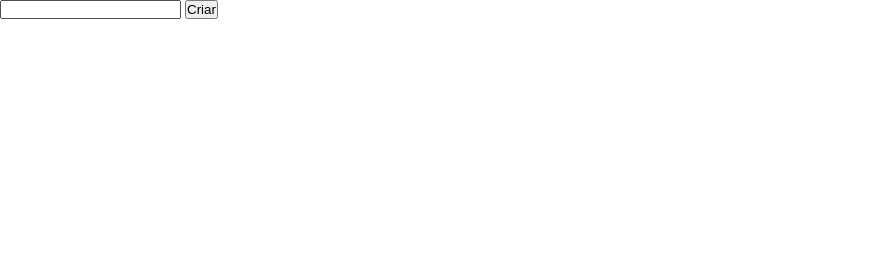
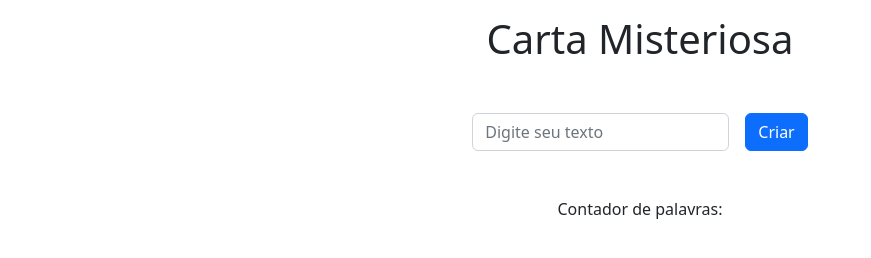
Before and after one commit to HigorMN/carta-misteriosa, a website: page index.html in a window 1280 px wide. Shown: the whole page, without its empty margins (0-871 px from the left). Drawn offline with nearby package versions, Linux system fonts and the light colour scheme.

Commit message:
css aplicado

```diff
--- a/index.html
+++ b/index.html
@@ -5,13 +5,38 @@
     <meta http-equiv="X-UA-Compatible" content="IE=edge" />
     <meta name="viewport" content="width=device-width, initial-scale=1.0" />
     <title>Carta Misteriosa</title>
+    <link
+      href="https://cdn.jsdelivr.net/npm/bootstrap@5.2.0-beta1/dist/css/bootstrap.min.css"
+      rel="stylesheet"
+      integrity="sha384-0evHe/X+R7YkIZDRvuzKMRqM+OrBnVFBL6DOitfPri4tjfHxaWutUpFmBp4vmVor"
+      crossorigin="anonymous"
+    />
     <link rel="stylesheet" href="style.css" />
   </head>
   <body>
-    <input type="text" id="carta-texto" />
-    <button id="criar-carta">Criar</button>
-    <p id="carta-gerada"></p>
-    <p id="carta-contador"></p>
+    <header><h1>Carta Misteriosa</h1></header>
+    <main class="mb-3">
+      <div class="row g-3">
+        <div class="col-auto">
+          <input
+            type="text"
+            id="carta-texto"
+            placeholder="Digite seu texto"
+            class="form-control"
+          />
+        </div>
+        <div class="col-auto">
+          <button id="criar-carta" class="btn btn-primary mb-3">Criar</button>
+        </div>
+      </div>
+      <div class="div5">
+        <p id="carta-gerada"></p>
+      </div>
+      <div class="div-cont">
+        <p>Contador de palavras:</p>
+        <p id="carta-contador"></p>
+      </div>
+    </main>
     <script src="script.js"></script>
   </body>
 </html>
--- a/style.css
+++ b/style.css
@@ -1,6 +1,30 @@
 * {
   margin: 0;
   padding: 0;
+}
+
+body {
+  text-align: center;
+}
+
+header h1 {
+  margin: 15px;
+  margin-bottom: 50px;
+}
+main {
+  width: 70%;
+  margin: auto;
+  display: flex;
+  flex-flow: column;
+}
+
+.div-cont {
+  display: flex;
+  justify-content: center;
+}
+
+.div-cont p {
+  margin-left: 2px;
 }
 
 .newspaper {
@@ -58,3 +82,18 @@
 #carta-gerada {
   margin: 30px;
 }
+
+.g-3 {
+  justify-content: center;
+}
+
+.div5 p {
+    width: 100%;
+    overflow-wrap: break-word;
+    word-wrap: break-word;
+    word-break: break-word;
+}
+
+span {
+    margin: 1px;
+}
```
